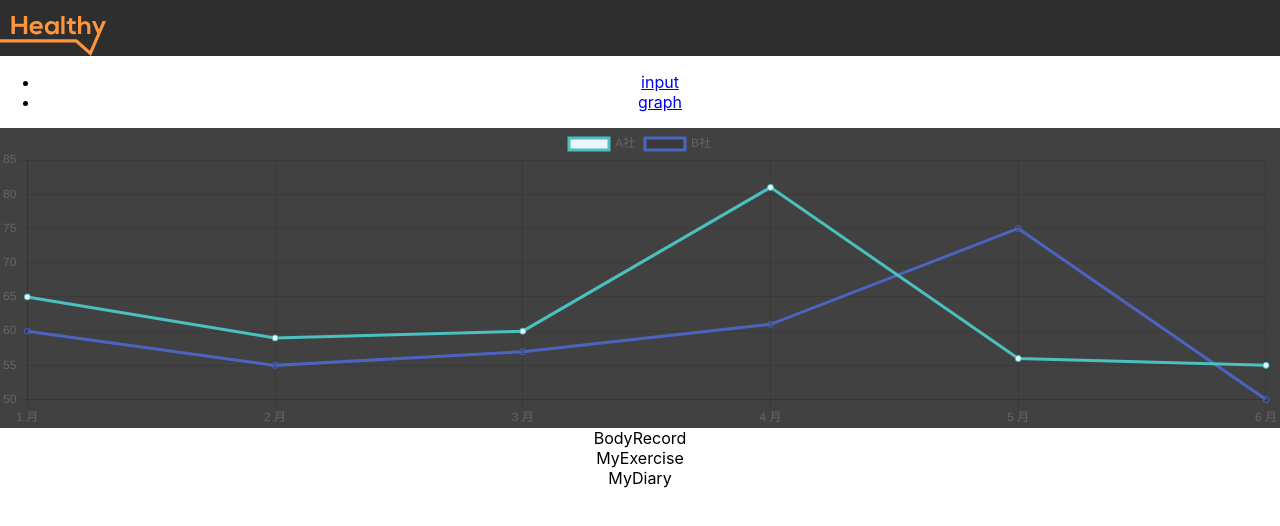
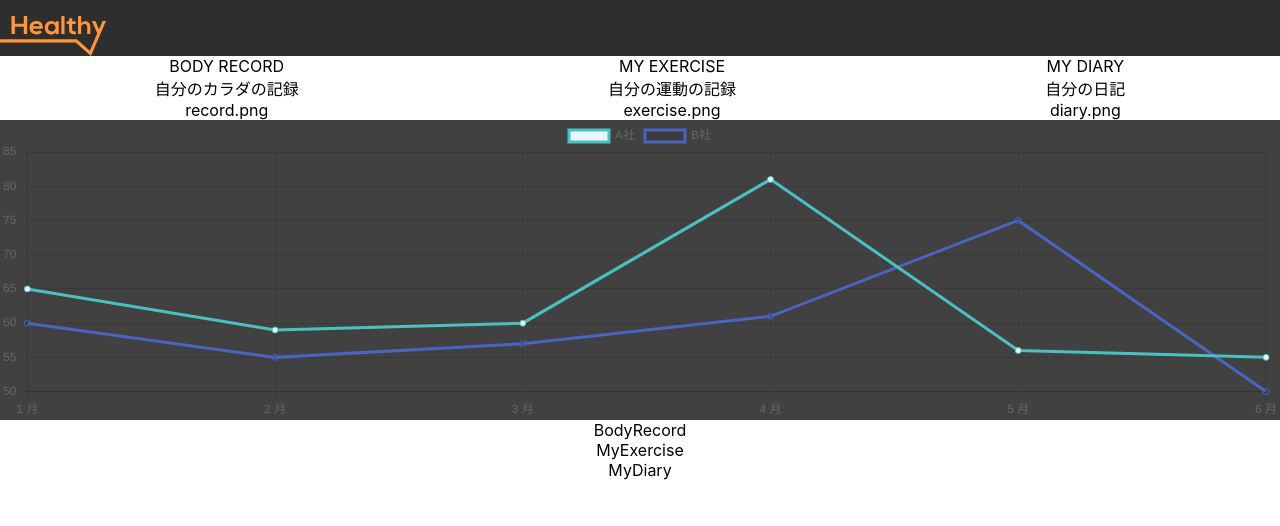
Before and after one commit to striderkein/react-boilerplate, a React (Create React App) app: page /graph in a window 1280 px wide. Shown: the top 526 px of the page. Built offline with nearby package versions, Linux system fonts and the light colour scheme.

Commit message:
feat:画面上部の3つのボタンを仮表示した

```diff
--- a/src/components/index.ts
+++ b/src/components/index.ts
@@ -3,3 +3,4 @@ export { ButtonContainer } from './ui/ButtonContainer'
 export { Graph } from './ui/Graph'
 export { Header } from './ui/Header'
 export { Input } from './ui/Input'
+export { SquareButton } from './ui/SquareButton'
--- a/src/components/ui/ButtonContainer.tsx
+++ b/src/components/ui/ButtonContainer.tsx
@@ -1,11 +1,17 @@
 import type { FC } from 'react'
 // import { BrowserRouter, Switch, Route, Link, NavLink } from "react-router-dom";
-import { BrowserRouter, Switch, Route, NavLink } from "react-router-dom";
-import { Graph, Input } from 'components'
+// import { BrowserRouter, Switch, Route, NavLink } from "react-router-dom";
+import { BrowserRouter, Switch, Route } from "react-router-dom";
+import { Graph, Input, SquareButton } from 'components'
 
 export const ButtonContainer: FC = () => {
   return (
     <BrowserRouter>
+      <div className='button-cotainer'>
+        <SquareButton titleEn='BODY RECORD' titleJa='自分のカラダの記録' imagePath='record.png' />
+        <SquareButton titleEn='MY EXERCISE' titleJa='自分の運動の記録' imagePath='exercise.png' />
+        <SquareButton titleEn='MY DIARY' titleJa='自分の日記' imagePath='diary.png' />
+        {/*
       <ul>
         <li>
           <NavLink to="/input">input</NavLink>
@@ -14,6 +20,8 @@ export const ButtonContainer: FC = () => {
           <NavLink to="/graph">graph</NavLink>
         </li>
       </ul>
+      */}
+      </div>
       <Switch>
         <Route exact path="/input">
           <Input />
--- /dev/null
+++ b/src/components/ui/SquareButton.tsx
@@ -0,0 +1,19 @@
+import type { FC } from 'react'
+
+type Props = {
+  titleEn: string,
+  titleJa: string,
+  imagePath: string,
+}
+
+export const SquareButton: FC<Props> = (props) => {
+  const { titleEn, titleJa, imagePath } = props;
+
+  return (
+    <div className='square-button'>
+      <div>{titleEn}</div>
+      <div>{titleJa}</div>
+      <div>{imagePath}</div>
+    </div>
+  )
+}
--- a/src/index.css
+++ b/src/index.css
@@ -37,6 +37,15 @@ code {
   pointer-events: none;
 }
 
+.button-cotainer {
+  display: flex;
+  justify-content: space-around;
+}
+
+.square-button {
+  height: 100%;
+}
+
 .graph {
   background-color: var(--dark-500);
 }
```
